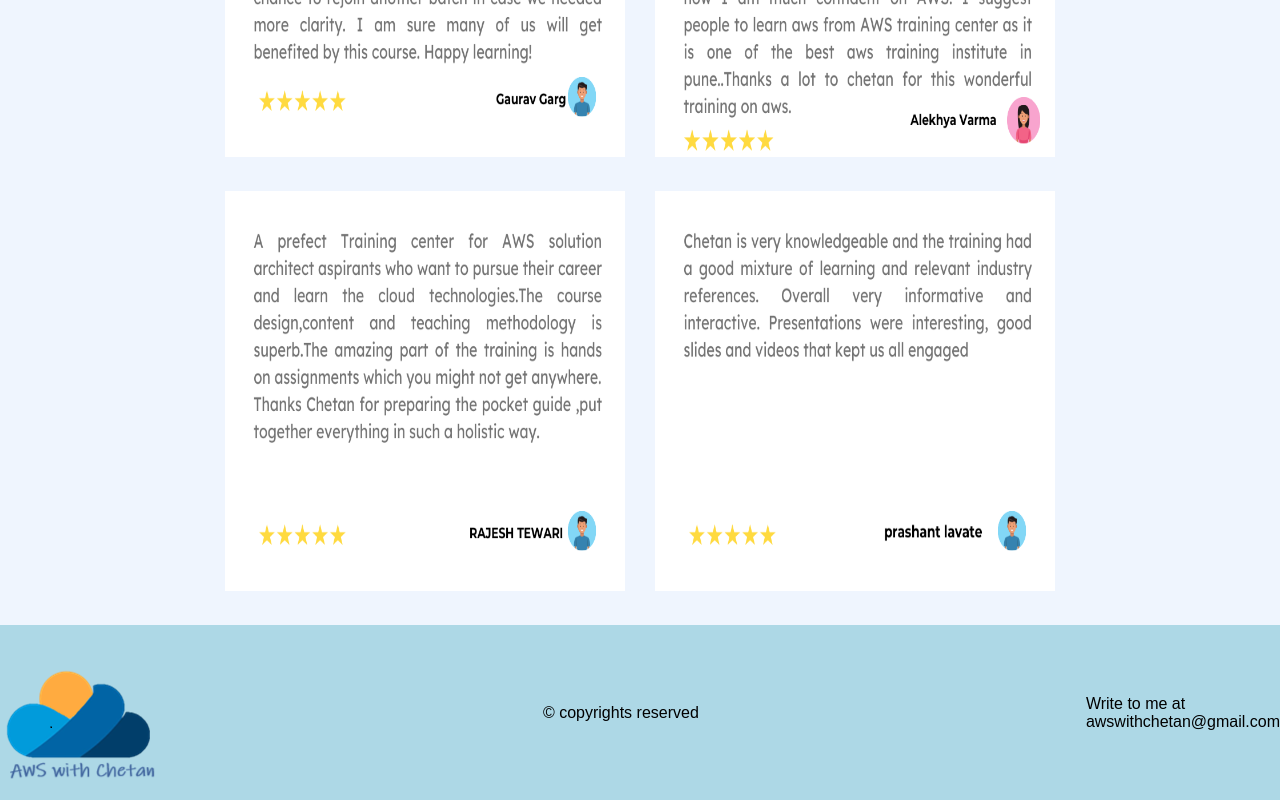
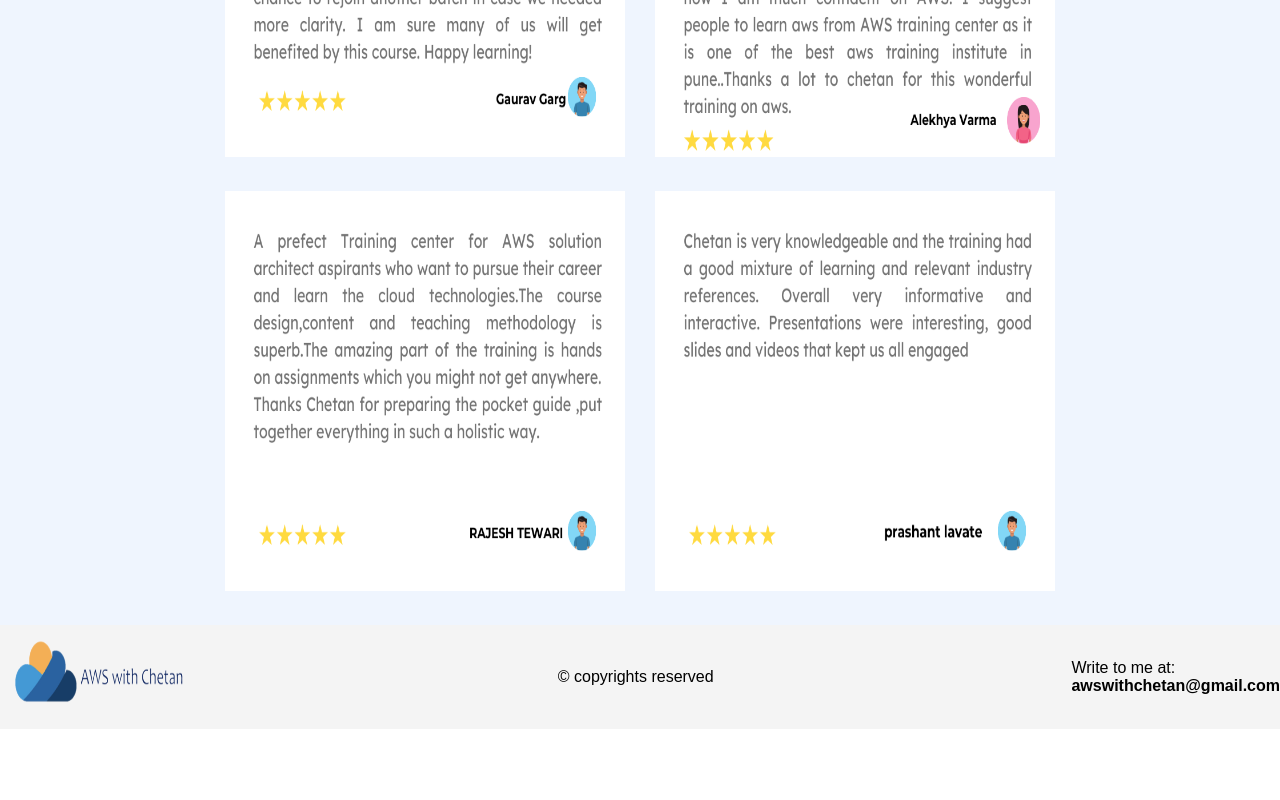
Before and after one commit to RameshChuka/AwsWithChetan, a plain HTML site: page index.html in a window 1280 px wide. Shown: the part 3995-4795 px from the top of the page. After the commit the page ends 4724 px from the top, so only its background shows below. Drawn offline with Linux system fonts and the light colour scheme.

Commit message:
footer changes

```diff
--- a/index.html
+++ b/index.html
@@ -138,12 +138,12 @@
     </section>
     <div class="footer">
         <div class="footer-container">
-            <div><img src="images/AwsLogo.png" /></div>
-            <div style="margin-left: 100px">
+            <div><img src="images/aws.PNG" class="footer-img"/></div>
+            <div>
                 <p>© copyrights reserved</p>
             </div>
-            <div style="margin-left: 200px">
-                <p>Write to me at <a>awswithchetan@gmail.com </a></p>
+            <div >
+                <p>Write to me at:<br> <b><a>awswithchetan@gmail.com </a></b></p>
             </div>
         </div>
     </div>
--- a/style.css
+++ b/style.css
@@ -248,18 +248,22 @@ nav_link:focus {
 
 .footer {
   overflow: hidden;
-  background-color: #add8e6;
-
+  background-color: #f4f4f4;
   top: 0;
   width: 100%;
 }
 
 .footer-container {
-  display: grid;
-  grid-template-columns: 4fr 4fr 2fr;
+  display: flex;
+  flex-wrap: wrap;
+  justify-content: space-between;
   max-width: 1300px;
   margin: 0px auto;
   align-items: center;
+}
+.footer-img {
+  width: 200px;
+  height: 100px;
 }
 
 @media only screen and (min-width: 600px) and (max-width: 1024px) {
```
